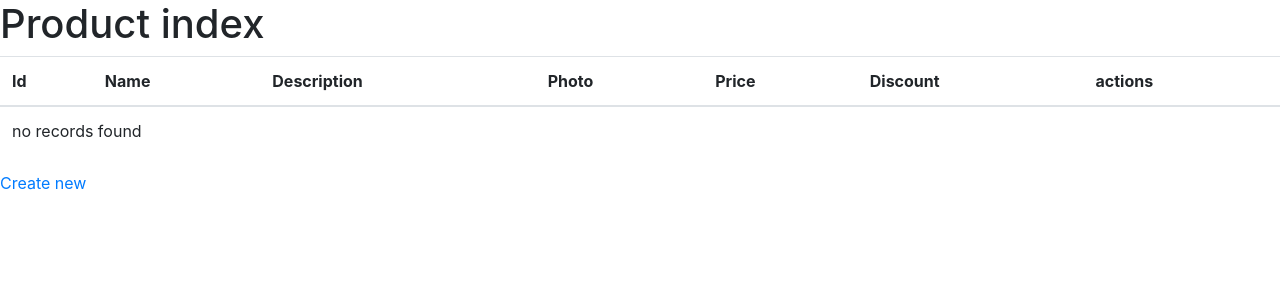
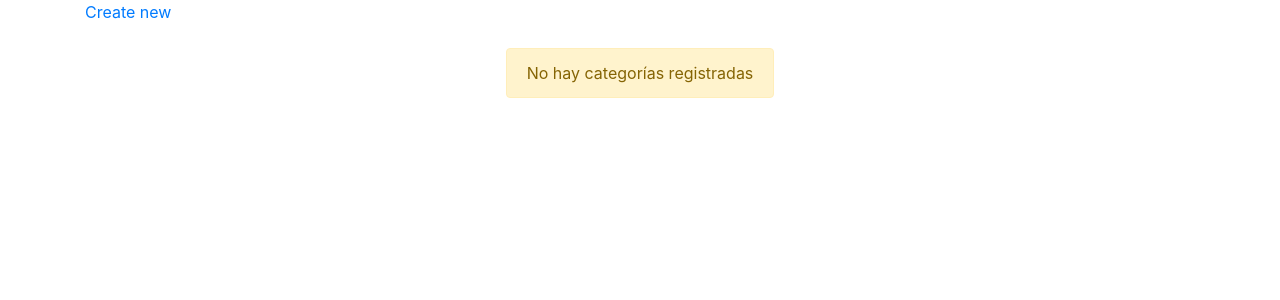
Before and after one commit to Diiego1500/correo_noche, a Symfony app: template templates/product/index.html.twig in a window 1280 px wide. Shown: the part 56-356 px from the top of the page. Run offline with Twig, Linux system fonts and the light colour scheme; the template is opened without the code that fills it, so the values that code supplies are empty; some libraries are stand-ins or nearby versions.

Commit message:
Interfaz del crud INDEX productos

```diff
--- a/templates/product/index.html.twig
+++ b/templates/product/index.html.twig
@@ -4,42 +4,28 @@
 
 {% block body %}
     {{ parent() }}
-
-    <h1>Product index</h1>
-
-    <table class="table">
-        <thead>
-            <tr>
-                <th>Id</th>
-                <th>Name</th>
-                <th>Description</th>
-                <th>Photo</th>
-                <th>Price</th>
-                <th>Discount</th>
-                <th>actions</th>
-            </tr>
-        </thead>
-        <tbody>
-        {% for product in products %}
-            <tr>
-                <td>{{ product.id }}</td>
-                <td>{{ product.name }}</td>
-                <td>{{ product.description }}</td>
-                <td>{{ product.photo }}</td>
-                <td>{{ product.price }}</td>
-                <td>{{ product.discount }}</td>
-                <td>
-                    <a href="{{ path('product_show', {'id': product.id}) }}">show</a>
-                    <a href="{{ path('product_edit', {'id': product.id}) }}">edit</a>
-                </td>
-            </tr>
-        {% else %}
-            <tr>
-                <td colspan="7">no records found</td>
-            </tr>
-        {% endfor %}
-        </tbody>
-    </table>
-
-    <a href="{{ path('product_new') }}">Create new</a>
+    <div class="container">
+        <a href="{{ path('product_new') }}">Create new</a>
+        <div class="container">
+            <div class="row d-flex justify-content-center my-4">
+                {% for product in products %}
+                    <div class="col-md-4 d-flex bd-highlight my-1 rounded-sm bg-white">
+                        <div class="p-2 bd-highlight border">
+                            <img src="{{ asset('uploads/product/'~product.photo) }}" alt="{{ product.name }}" width="100%">
+                            <hr>
+                            <h4>{{ product.name }}</h4>
+                            <small>precio: ${{ product.price }}</small>
+                            <p>{{ product.description }}</p>
+                            <div>
+                                <a href="{{ path('product_show',{id:product.id}) }}">Ver</a>
+                                <a href="{{ path('product_edit',{id:product.id}) }}">Editar</a>
+                            </div>
+                        </div>
+                    </div>
+                {% else %}
+                    <div class="alert alert-warning">No hay categorías registradas</div>
+                {% endfor %}
+            </div>
+        </div>
+    </div>
 {% endblock %}
```
Also changed, not shown: templates/product/products_category.html.twig (+2 -5 lines).
